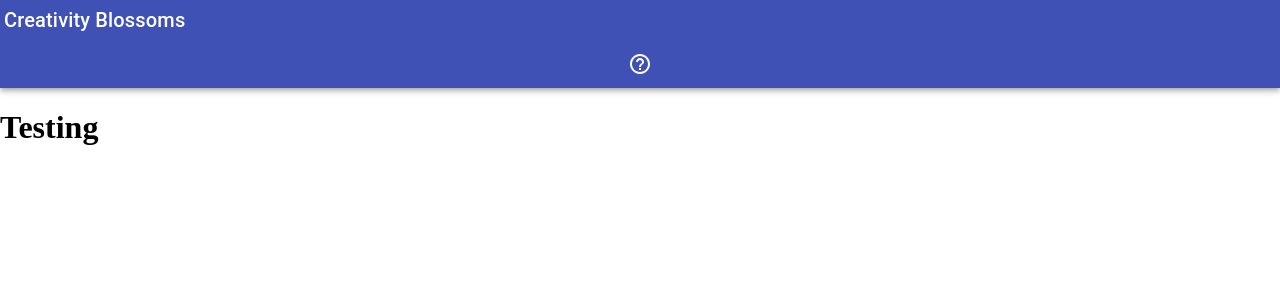
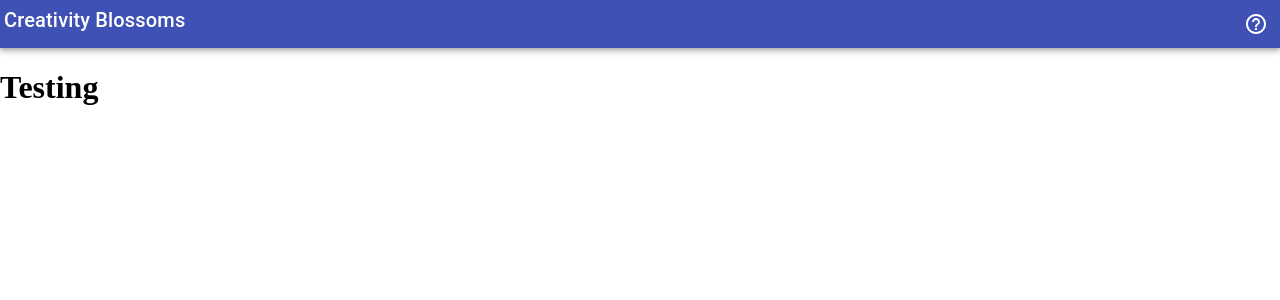
Before and after one commit to jettlin/teach-aide, a Next.js app: page / in a window 1280 px wide. Shown: the top 300 px of the page. Built offline with nearby package versions, Linux system fonts and the light colour scheme.

Commit message:
Fixing the f***ing styles

```diff
--- a/pages/_app.js
+++ b/pages/_app.js
@@ -4,12 +4,16 @@ import { AppBar, IconButton, Typography } from '@material-ui/core';
 import { HelpOutline } from '@material-ui/icons';
 
 const TitleBar = styled(AppBar)`
-  flex-direction: row;
+  && {
+    flex-direction: row;
+  }
 `;
 
 const Title = styled(Typography)`
-  flex-grow: 1;
-  padding: 4px;
+  && {
+    flex-grow: 1;
+    padding: 4px;
+  }
 `;
 
 function MyApp({ Component, pageProps }) {
```
